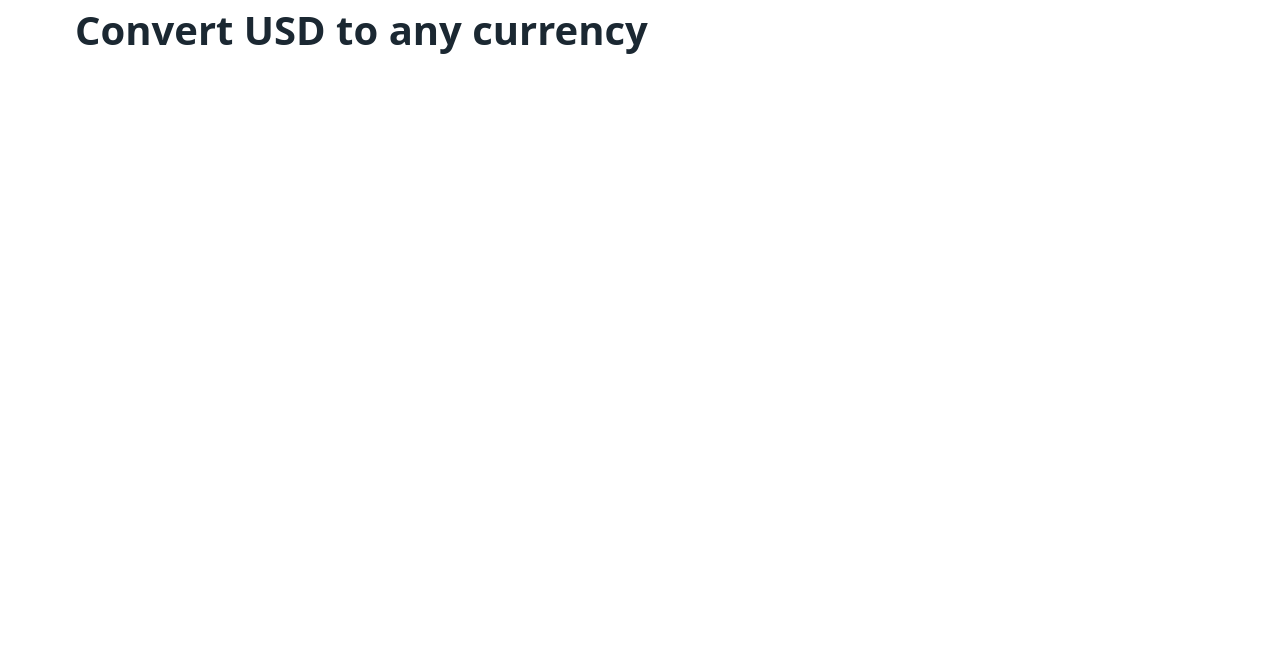
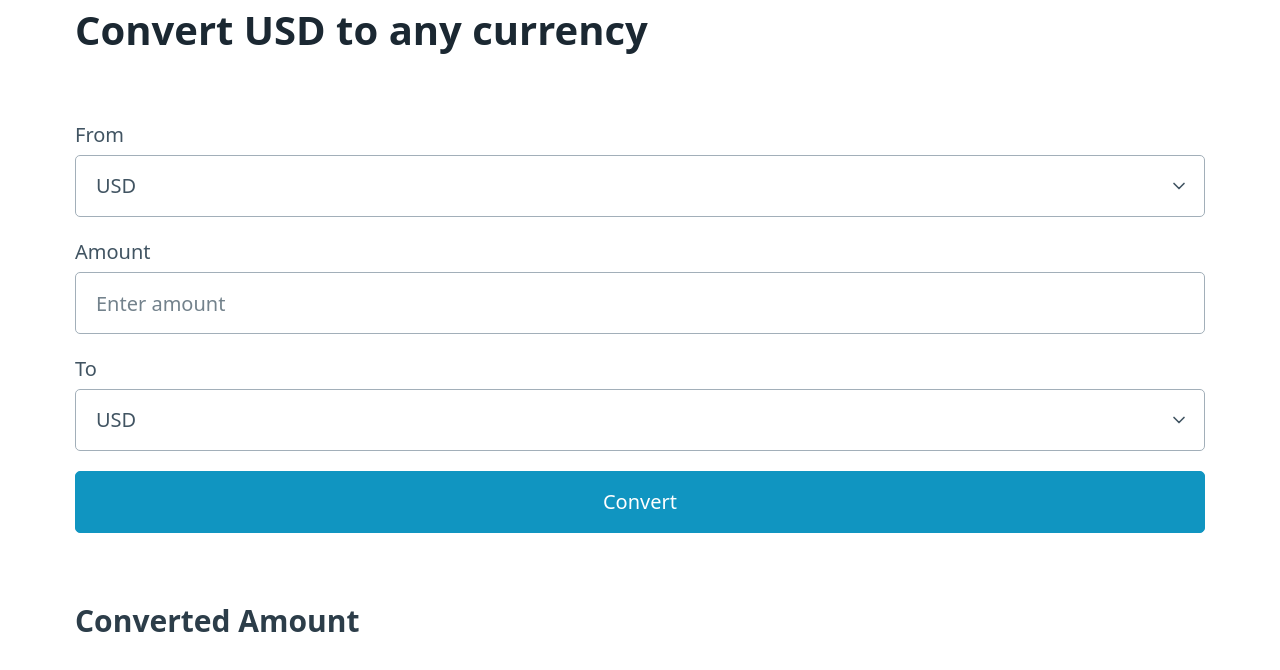
Before and after one commit to insuusvenerati/currency-converter, a website built with webpack: page src/index.html in a window 1280 px wide. Built offline with nearby package versions, Linux system fonts and the light colour scheme.

Commit message:
Complete UI including form, results, and error

```diff
--- a/src/index.html
+++ b/src/index.html
@@ -5,6 +5,30 @@
   <body>
     <div class="container">
       <h1>Convert USD to any currency</h1>
+      <form id="currency-conversion-form">
+        <label for="from">From</label>
+        <select name="from">
+          <option value="USD">USD</option>
+          <option value="EUR">EUR</option>
+          <option value="GBP">GBP</option>
+          <option value="JPY">JPY</option>
+          <option value="INR">INR</option>
+        </select>
+        <label for="amount">Amount</label>
+        <input type="text" name="amount" placeholder="Enter amount" />
+        <label for="to">To</label>
+        <select name="to">
+          <option value="USD">USD</option>
+          <option value="EUR">EUR</option>
+          <option value="GBP">GBP</option>
+          <option value="JPY">JPY</option>
+          <option value="INR">INR</option>
+        </select>
+        <input type="submit" value="Convert" />
+      </form>
+      <h3>Converted Amount</h3>
+      <div id="converted-amount"></div>
+      <div id="error"></div>
     </div>
   </body>
 </html>
```
